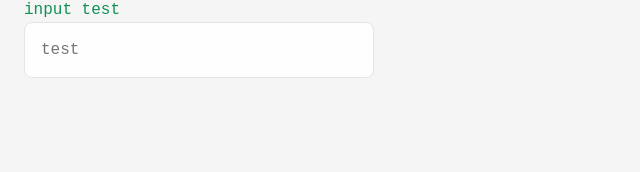
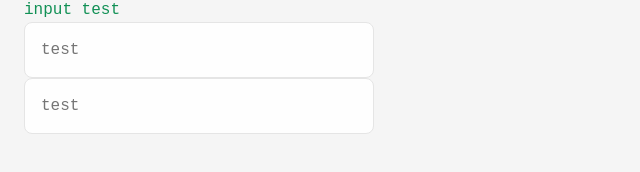
Before and after one commit to eltha9/lundi-app, a Vue app: page / in a window 1280 px wide. Shown: the part 580-752 px from the top of the page, without its empty margins (0-640 px from the left). Built offline with nearby package versions, Linux system fonts and the light colour scheme.

Commit message:
wip text input

```diff
--- a/src/components/lundi-uiKit/inputs/L-input.vue
+++ b/src/components/lundi-uiKit/inputs/L-input.vue
@@ -1,32 +1,108 @@
 <template>
-	<div v-if="type === 'text'" class="l-input">
-		<input type="text" />
+	<div class="l-input">
+		<div class="input-container flex justify-between items-center px-4 bg-greyscale-white" :class="getInputClass">
+			<div class="label-container flex flex-col">
+				<span class="container text-greyscale-500" :class="getLabelClass">{{ placeholder.trim() === "" ? name : placeholder }}</span>
+				<span v-if="asValue" class="value text-greyscale-black sato-l-l">{{ inputValue }}</span>
+			</div>
+		</div>
+		<div v-if="asError" class="error-text text-semantic-negative-500 sato-l-s pt-2">Sorry an error occuried</div>
 	</div>
-	<div v-else-if="type === 'phone'" class="l-input">
-		<input type="text" />
-	</div>
-	<div v-else-if="type === 'password'" class="l-input">
-		<input type="text" />
-	</div>
-	<div v-else class="l-input">an error occuried</div>
 </template>
 <style lang="scss" scoped>
 	.l-input {
+		position: relative;
+		box-sizing: border-box;
+		height: 56px;
+		width: 350px;
+		.input-container {
+			cursor: pointer;
+			border: 1px solid;
+			width: 100%;
+			height: 100%;
+			border-radius: 8px;
+			&.active,
+			&.error {
+				border: 2px solid;
+			}
+			&:hover {
+				@apply text-greyscale-black;
+			}
+		}
+		.error-text {
+			position: absolute;
+			width: 100%;
+			top: 100%;
+			left: 0;
+		}
 	}
 </style>
 
 <script>
 	export default {
-		name: 'l-input',
+		name: "l-input",
 		props: {
-			type: {
+			value: {
 				require: true,
 				type: String,
-				default: 'text',
+				default: "",
+			},
+			type: {
+				require: false,
+				type: String,
+				/**
+				 * text
+				 * password
+				 * phone
+				 */
+				default: "text",
+			},
+			name: {
+				require: true,
+				type: String,
+				default: "Input",
+			},
+			placeholder: {
+				require: false,
+				type: String,
+				default: "",
 			},
 		},
 		data() {
-			re;
+			return {
+				inputValue: "",
+				asError: false,
+			};
 		},
+		computed: {
+			asValue() {
+				return this.inputValue.trim() !== "";
+			},
+			getLabelClass() {
+				const classes = [];
+				this.inputValue.trim() !== "" ? classes.push("sato-p-s") : classes.push("sato-l-l");
+				this.asError ? classes.push("text-semantic-negative-500") : classes.push("text-greyscale-500");
+
+				return classes.join(" ");
+			},
+			getInputClass() {
+				const classes = [];
+				if (this.asError) {
+					classes.push("text-semantic-negative-500 error");
+				} else {
+					this.isOpen ? classes.push("text-greyscale-black active") : classes.push("text-greyscale-300");
+				}
+				return classes.join(" ");
+			},
+		},
+		watch: {
+			selected() {
+				this.$emit("input", this.inputValue);
+			},
+		},
+		mounted() {
+			this.inputValue = this.value;
+		},
+		methods: {},
 	};
 </script>
--- a/src/views/other/Test.vue
+++ b/src/views/other/Test.vue
@@ -28,34 +28,38 @@
 			<div class="mt-8">
 				<h3>input test</h3>
 				<l-select v-model="selectModel" name="test" :options="['a', 'b', 'c']" />
+				<l-input v-model="textModel" name="test" />
 			</div>
 		</div>
 	</div>
 </template>
 
 <script>
-	import Avatar from '@/components/lundi-uiKit/avatar/Avatar';
-	import AvatarStack from '@/components/lundi-uiKit/avatar/AvatarStack';
-	import Btn from '@/components/lundi-uiKit/Button';
-	import NavBar from '@/components/lundi-uiKit/NavBar';
-	import LSelect from '@/components/lundi-uiKit/inputs/L-select.vue';
+	import Avatar from "@/components/lundi-uiKit/avatar/Avatar";
+	import AvatarStack from "@/components/lundi-uiKit/avatar/AvatarStack";
+	import Btn from "@/components/lundi-uiKit/Button";
+	import NavBar from "@/components/lundi-uiKit/NavBar";
+	import LSelect from "@/components/lundi-uiKit/inputs/L-select.vue";
+	import LInput from "@/components/lundi-uiKit/inputs/L-input.vue";
 	export default {
-		name: 'Test',
+		name: "Test",
 		components: {
 			Avatar,
 			AvatarStack,
 			Btn,
 			NavBar,
 			LSelect,
+			LInput,
 		},
 		data() {
 			return {
 				navBarTest: true,
-				selectModel: '',
+				selectModel: "",
+				textModel: "",
 			};
 		},
 		watch: {
-			selectModel() {
+			textModel() {
 				console.log(this.selectModel);
 			},
 		},
```
